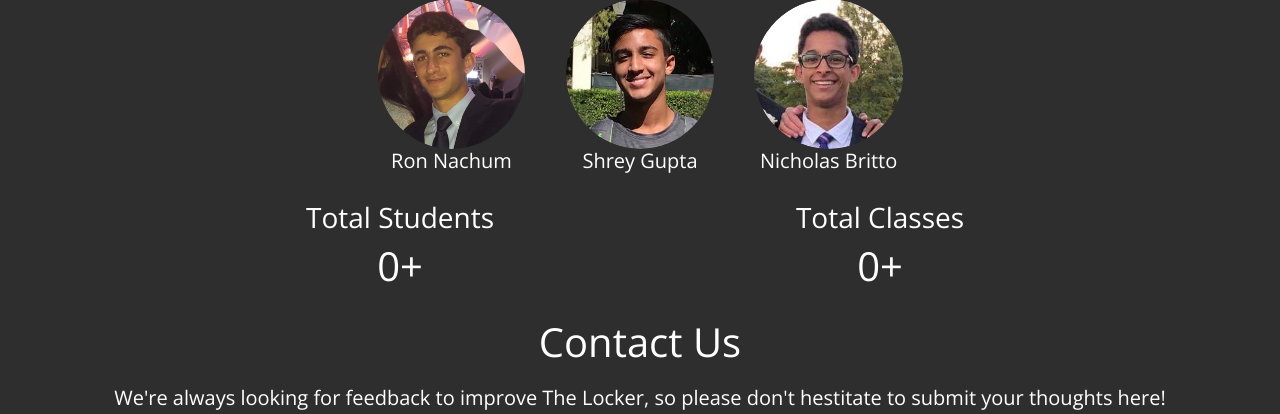
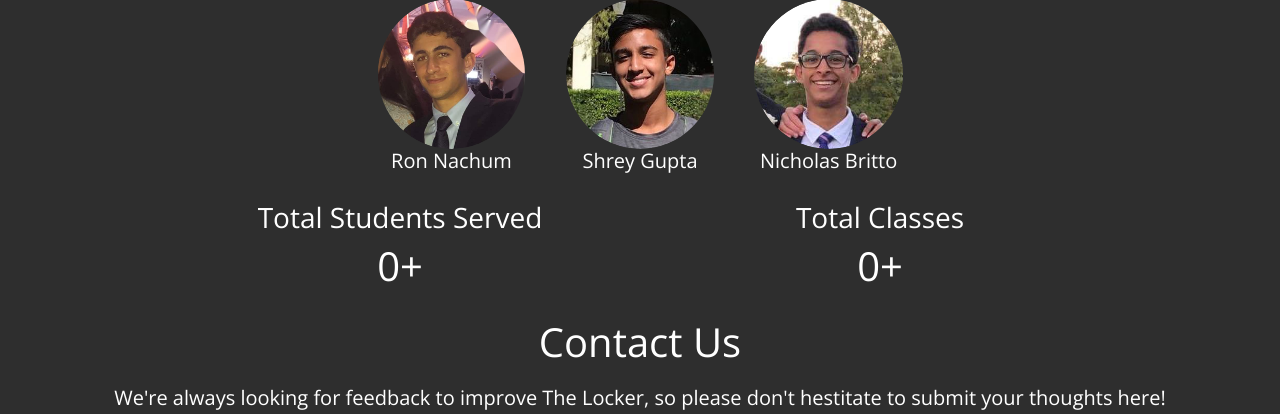
Before and after one commit to ronnachum11/locker, a Flask app: page / in a window 1280 px wide. Shown: the part 1045-1459 px from the top of the page. Run offline with Flask 2, Linux system fonts and the light colour scheme; data that the repository does not hold is empty; some libraries are stand-ins or nearby versions; some web fonts are replaced.

Commit message:
Tweaked Home Page Number Display

```diff
--- a/application/templates/home.html
+++ b/application/templates/home.html
@@ -121,7 +121,7 @@
     <!-- <h1 style="margin-bottom: 20px;">Stats</h1> -->
     <div class="row" style="width: 75%">
         <div class="col-md-6 col-xs-6">
-            <h3>Total Students</h3>
+            <h3>Total Students Served</h3>
             <h1 id='total-students'></h1>
         </div>
         <div class="col-md-6 col-xs-6">
```
